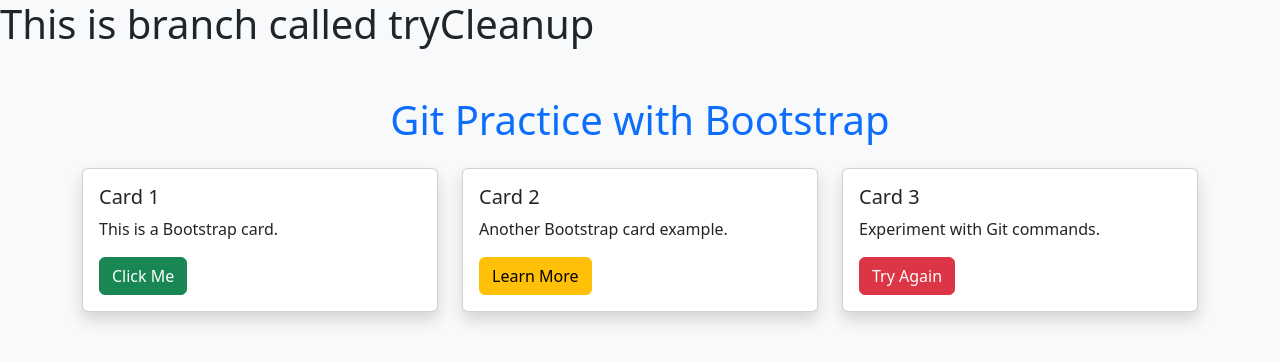
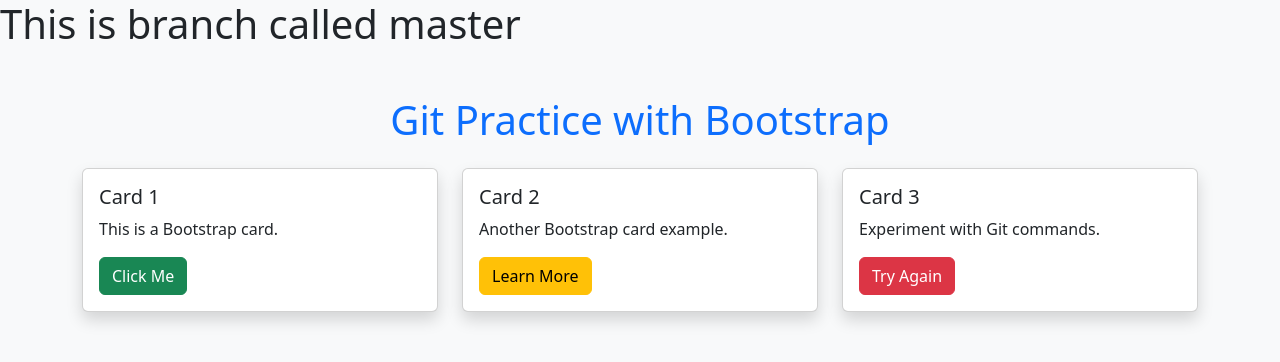
Before and after one commit to Namratachougule3792/Demo_repo, a plain HTML site: page index.html in a window 1280 px wide. Drawn offline with nearby package versions, Linux system fonts and the light colour scheme.

Commit message:
This is master branch

```diff
--- a/index.html
+++ b/index.html
@@ -5,7 +5,7 @@
   <meta name="viewport" content="width=device-width, initial-scale=1.0">
   <title>Bootstrap Practice</title>
 
-  <h1>This is branch called tryCleanup</h1>
+  <h1>This is branch called master</h1>
   <!-- Bootstrap CDN -->
   <link href="https://cdn.jsdelivr.net/npm/bootstrap@5.3.0/dist/css/bootstrap.min.css" rel="stylesheet">
 </head>
```
